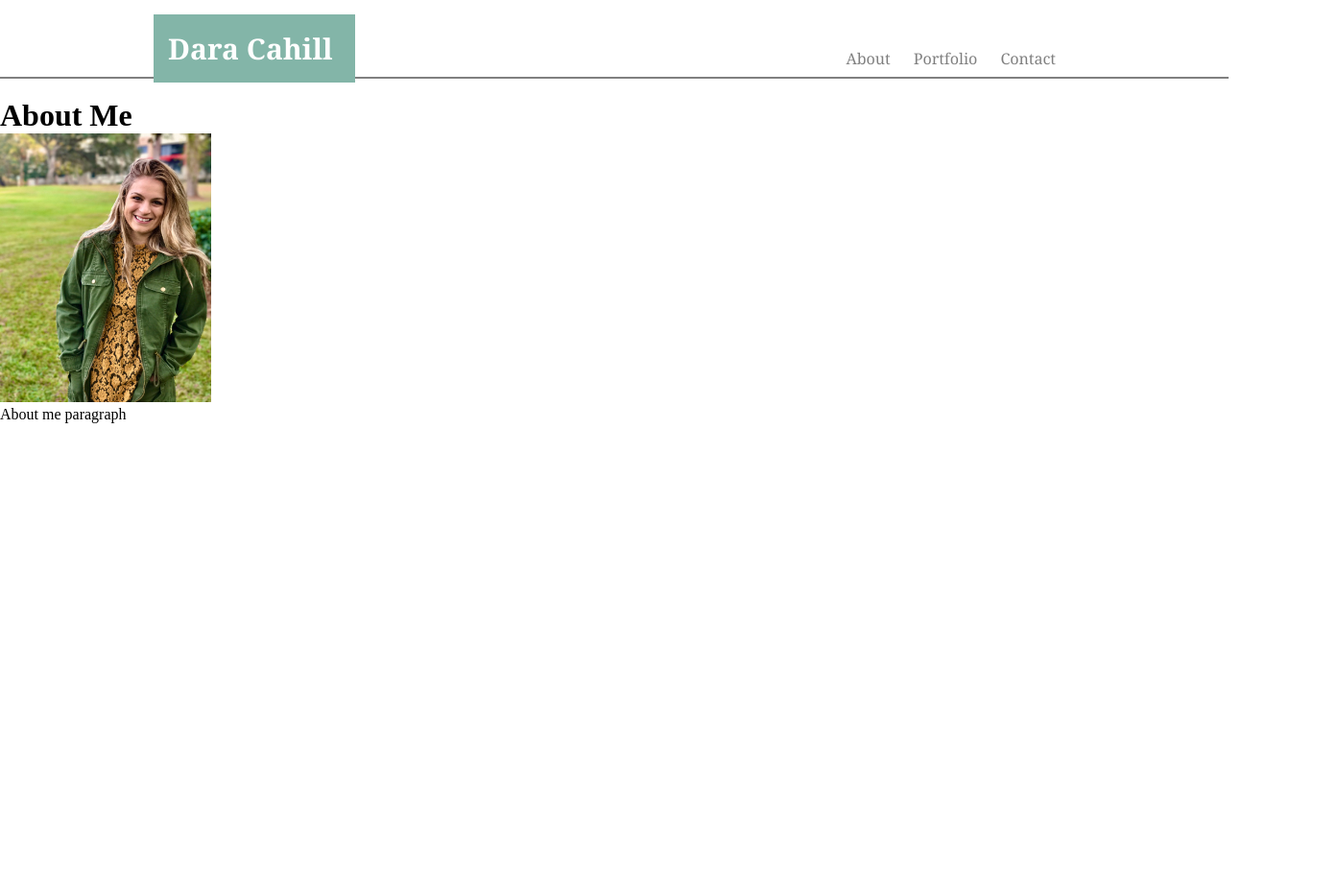
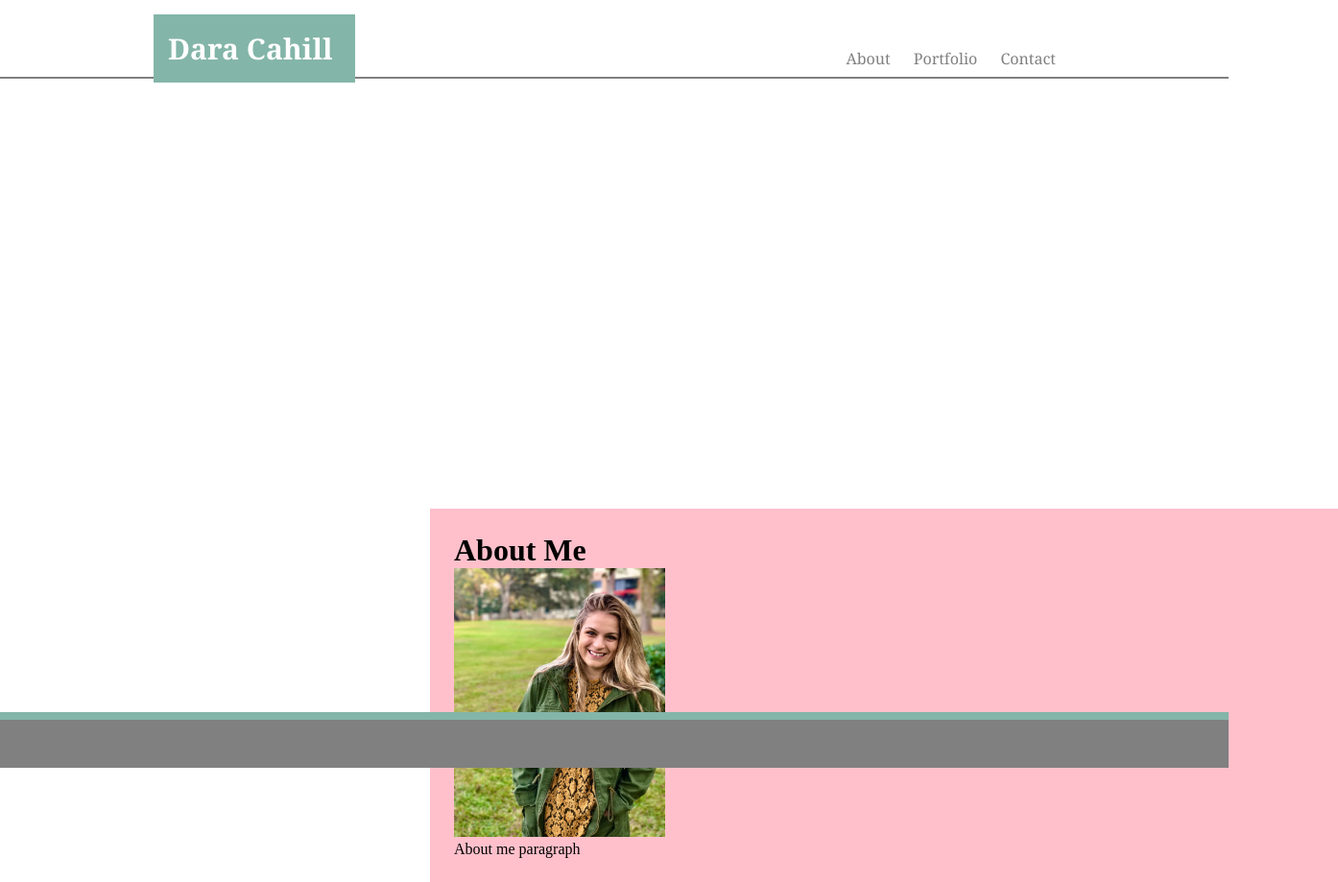
Before and after one commit to dara-cahill/Basic-Portfolio, a plain HTML site: page index.html in a window 1280 px wide. Shown: the whole page at 96% size, 1394 px wide, since content can reach past the window. Before the commit the page ends 800 px from the top, so only its background shows below. Drawn offline with Linux system fonts and the light colour scheme.

Commit message:
Background

```diff
--- a/assets/css/style.css
+++ b/assets/css/style.css
@@ -5,6 +5,9 @@
     text-decoration: none;
 }
 
+body {
+    background-image: url();
+}
 .header {
     background-color: white;
     width: 100%;
@@ -36,14 +39,36 @@
     padding: 30px;
     margin-top: 20px;
     float: right;
-    /* border-bottom: 2px solid grey; */
 }
 
 .link a {
     height: 100%;
     padding: 0px 10px;
     color:gray;
+    position: relative;
 }
-main{
+main {
     clear: both
+    width: 70%;
+    margin: 35%;
+    background-color: pink;
+    padding: 25px;
 }
+
+footer  {
+    width: 100%;
+    background-color: grey;
+    bottom: 0;
+    height: 50px;
+    position: absolute;
+    border-top: 8px solid #83b5a8;
+}
+
+.content-container {
+    width: 70%;
+    margin: 35%;
+    background-color: pink;
+    padding: 25px;
+    position: absolute; */
+    /* flex: 0 0 auto;
+}
--- a/index.html
+++ b/index.html
@@ -26,7 +26,7 @@
             </div>
         </div>
     </header>
-    <main>
+    <main class="content-container">
         <h1>About Me</h1>
             <div>
                 <img src="./assets/images/DaraHeadshot.jpeg" alt="Image" height="280" width="220">
```
Also changed, not shown: assets/images/Background.jpeg (added).
